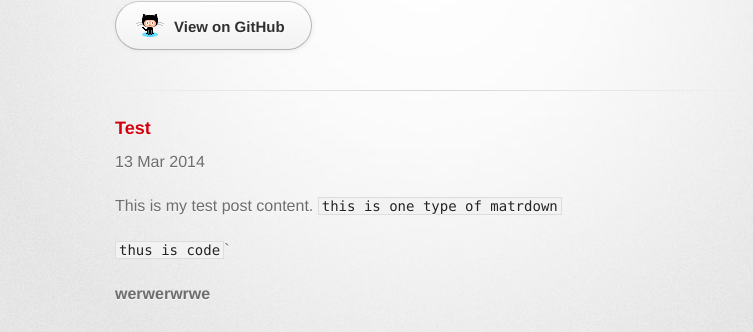
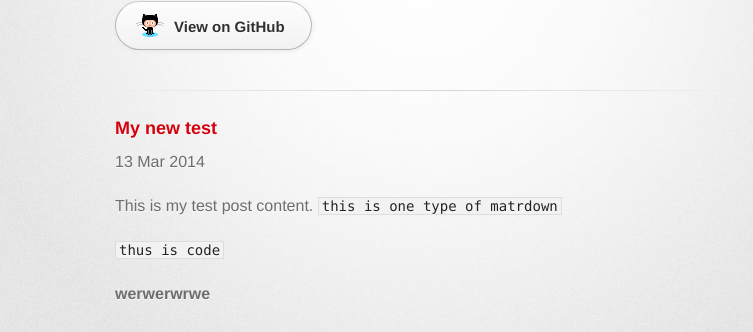
Before and after one commit to marushkevych/marushkevych.github.io, a Jekyll site: the page built from _posts/2014-03-13-my-new-test-post.markdown, in a window 1280 px wide. Shown: the part 156-488 px from the top of the page, without its empty margins (215-968 px from the left). Built offline with Jekyll 4.4.1, drawn with Linux system fonts in a browser that asks for light colours; some web fonts are replaced.

Commit message:
new page

`````diff
--- a/_posts/2014-03-13-My New Test Post.markdown
+++ b/_posts/2014-03-13-my-new-test-post.markdown
@@ -1,6 +1,6 @@
 ---
 layout: post
-title:  "Test"
+title:  "My new test"
 date:   2014-03-13 22:35:08
 categories:
 ---
@@ -8,7 +8,7 @@ categories:
 This is my test post content.
 `this is one type of matrdown`
 
-``` thus is code ````
+``` thus is code ```
 
 __werwerwrwe__
 
`````
